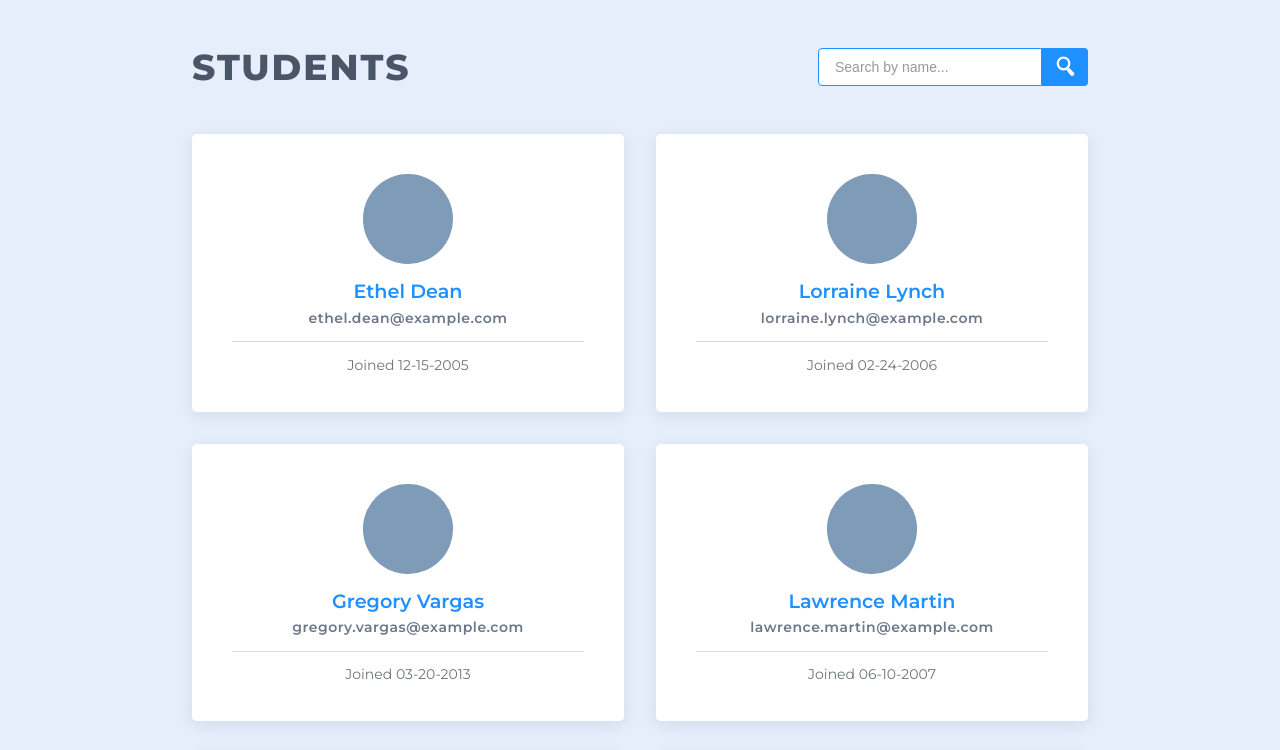
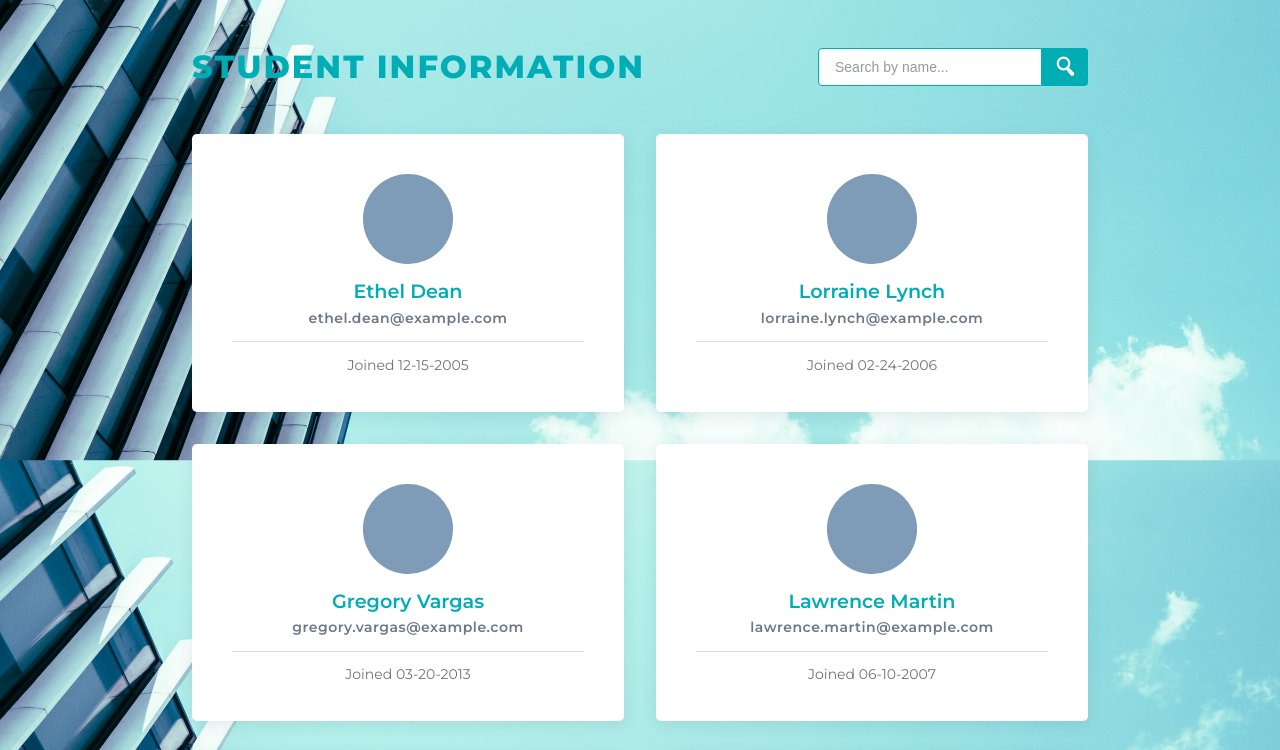
Before and after one commit to Live-Dev-Design/TechDegree-FSJS-Project-2, a plain HTML site: page index.html in a window 1280 px wide. Shown: the top 750 px of the page. Drawn offline with Linux system fonts and the light colour scheme; grey boxes are pictures that could not be loaded.

Commit message:
updated index.html, style.css with new styling and image

```diff
--- a/css/styles.css
+++ b/css/styles.css
@@ -8,7 +8,12 @@
 
 body {
 	font-family: 'Montserrat', Helvetica, sans-serif;
-	background-color: rgb(229, 238, 250);
+  background-image: url(../img/img1.jpg);
+  background-position: center center;
+  background-repeat: no-repeat;
+  background-attachment: fixed;
+  background-size: cover;
+  background-color: #222831;
   transition: 0.4s;
 }
 
@@ -35,10 +40,10 @@ header {
 }
 
 header h2 {
-  font-size: 36px;
+  font-size: 32px;
   text-transform: uppercase;
   font-weight: 800;
-  color: #4a5568;
+  color: #00adb5;
   letter-spacing: 2px;
 	margin-bottom: 25px;
 }
@@ -52,10 +57,16 @@ header h2 {
 .student-search input {
   width: 100%;
   border-radius: 4px 0 0 4px;
-  border: 1px solid rgb(30, 144, 255);
+  border: 1px solid #00adb5;
   padding: 10px 16px;
   font-size: 14px;
 }
+
+.student-search input:focus {
+    outline: none !important;
+    border-color: #00adb5;
+    box-shadow: 0 0 8px #00adb5;}
+
 
 .student-search input::placeholder {
   color: #929b9e;
@@ -65,11 +76,11 @@ header h2 {
   cursor: pointer;
   width: 55px;
   border-radius: 0 4px 4px 0;
-  border: 1px solid #1e90ff;
+  border: 1px solid #00adb5;
   border-left: none;
   padding: 0px 5px;
   font-size: 14px;
-  background-color: #1e90ff;
+  background-color: #00adb5;
   color: #fff;
 }
 
@@ -120,7 +131,7 @@ header h2 {
 	font-weight: 600;
 	font-size: 1.2rem;
   margin-bottom: 0.45em;
-  color: #1e90ff;
+  color: #00adb5;
 }
 
 .student-item .email {
@@ -162,13 +173,13 @@ header h2 {
   border: none;
   border-radius: 3px;
   text-decoration: none;
-	color: #1e90ff;
+	color: #00adb5;
 	box-shadow: 0 1px 8px 0 rgba(22, 42, 90, 0.05);
 	transition: 0.4s;
 }
 
 .pagination li button.active, .pagination li button:hover {
-  background-color: #1e90ff;
+  background-color: #00adb5;
   color: #fff;
 }
 
@@ -178,7 +189,7 @@ header h2 {
 	font-family: 'Nunito', sans-serif;
 	display: block;
 	font-size: 1.5rem;
-	color: #6d778a;
+	color: #222831;
 	width: 500px;
 	margin-top: 15px;
 	margin-bottom: 15px;
--- a/index.html
+++ b/index.html
@@ -10,7 +10,7 @@
 <body>
   <div class="page">
     <header class="header">
-      <h2>Students</h2>
+      <h2>Student Information</h2>
     </header>
     <ul class="student-list">
       <!-- student info goes here -->
```
Also changed, not shown: img/img1.jpg (added).
